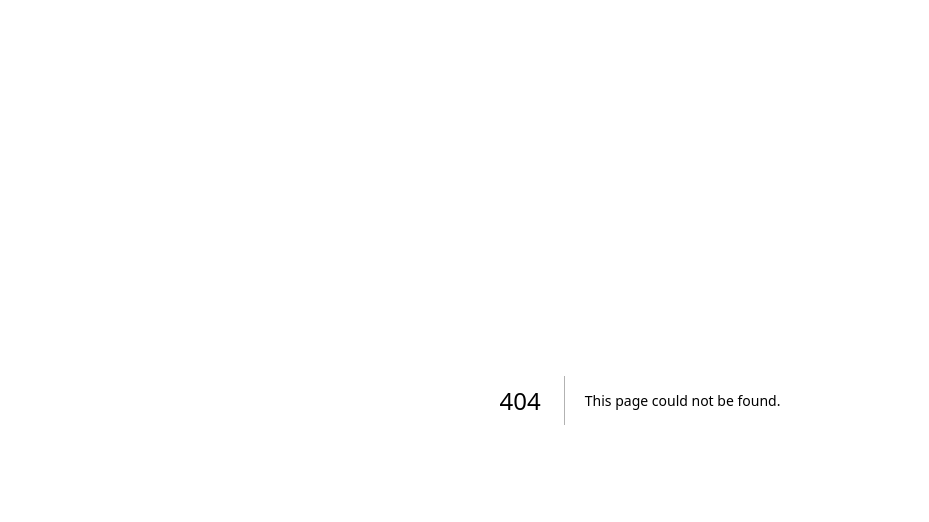
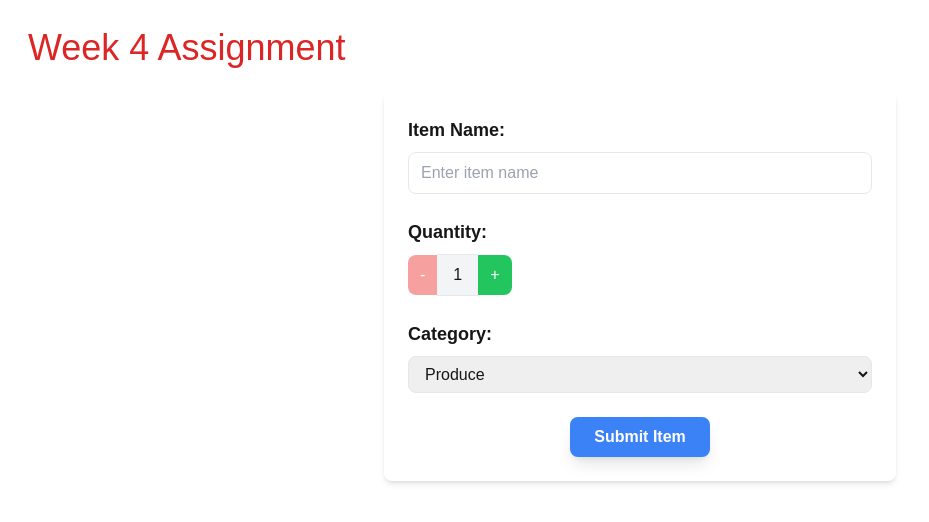
Before and after one commit to nicdraffin/cprg306-assignments, a Next.js app: page /week-5 in a window 1280 px wide. Before the commit this address had no page. Shown: the top 522 px of the page, without its empty margins (0-929 px from the left). Built offline with nearby package versions, Linux system fonts and the light colour scheme.

Commit message:
Completed Assignment 5
All Items for assignment have been completed and styling.

```diff
--- a/app/page.js
+++ b/app/page.js
@@ -7,7 +7,7 @@ export default function Home() {
       <Link href="./week-2/" className="underline text-cyan-600 hover:text-cyan-300">Week 2 Page</Link> <br></br>
       <Link href="./week-3/" className="underline text-cyan-600 hover:text-cyan-300">Week 3 Page</Link> <br></br>
       <Link href="./week-4/" className="underline text-cyan-600 hover:text-cyan-300">Week 4 Page</Link> <br></br>
-
+      <Link href="./week-5/" className="underline text-cyan-600 hover:text-cyan-300">Week 5 Page</Link> <br></br>
     </main>
   );
 }
--- /dev/null
+++ b/app/week-5/new-item.js
@@ -0,0 +1,118 @@
+"use client";
+
+import { useState } from "react";
+
+export default function NewItem() {
+  const [quantity, setQuantity] = useState(1);
+  const [name, setName] = useState("");
+  const [category, setCategory] = useState("Produce");
+
+  const increment = () => {
+    if (quantity < 20) {
+      setQuantity((prevQuantity) => prevQuantity + 1);
+    }
+  };
+
+  const decrement = () => {
+    if (quantity > 1) {
+      setQuantity((prevQuantity) => prevQuantity - 1);
+    }
+  };
+
+  const handleSubmit = (event) => {
+    event.preventDefault();
+
+    const item = {
+      name,
+      quantity,
+      category,
+    };
+
+    console.log(item);
+
+    alert(`
+      Name: ${name}
+      Quantity: ${quantity}
+      Category: ${category}
+    `);
+
+    setName("");
+    setQuantity(1);
+    setCategory("Produce");
+  };
+
+  return (
+    <form onSubmit={handleSubmit} className="bg-white p-6 max-w-lg mx-auto rounded-lg shadow-md space-y-6">
+      {/* Item Name */}
+      <div className="flex flex-col">
+        <label htmlFor="name" className="text-lg font-semibold mb-2">Item Name:</label>
+        <input
+          id="name"
+          type="text"
+          value={name}
+          onChange={(e) => setName(e.target.value)}
+          required
+          className="border px-3 py-2 rounded-lg focus:outline-none focus:ring-2 focus:ring-green-500"
+          placeholder="Enter item name"
+        />
+      </div>
+
+      {/* Quantity Controls */}
+      <div className="flex flex-col">
+        <label className="text-lg font-semibold mb-2">Quantity:</label>
+        <div className="flex items-center">
+          <button
+            type="button"
+            onClick={decrement}
+            disabled={quantity === 1}
+            className="px-3 py-2 bg-red-500 text-white rounded-l-lg hover:bg-red-600 disabled:opacity-50"
+          >
+            -
+          </button>
+          <span className="px-4 py-2 bg-gray-100 border-t border-b">{quantity}</span>
+          <button
+            type="button"
+            onClick={increment}
+            disabled={quantity === 20}
+            className="px-3 py-2 bg-green-500 text-white rounded-r-lg hover:bg-green-600 disabled:opacity-50"
+          >
+            +
+          </button>
+        </div>
+      </div>
+
+      {/* Category Selection */}
+      <div className="flex flex-col">
+        <label htmlFor="category" className="text-lg font-semibold mb-2">Category:</label>
+        <select
+          id="category"
+          value={category}
+          onChange={(e) => setCategory(e.target.value)}
+          className="border px-3 py-2 rounded-lg focus:outline-none focus:ring-2 focus:ring-blue-500"
+        >
+          <option value="produce">Produce</option>
+          <option value="dairy">Dairy</option>
+          <option value="bakery">Bakery</option>
+          <option value="meat">Meat</option>
+          <option value="frozen">Frozen Foods</option>
+          <option value="canned">Canned Goods</option>
+          <option value="dry">Dry Goods</option>
+          <option value="beverages">Beverages</option>
+          <option value="snacks">Snacks</option>
+          <option value="household">Household</option>
+          <option value="other">Other</option>
+        </select>
+      </div>
+
+      {/* Submit Button */}
+      <div className="text-center">
+        <button
+          type="submit"
+          className="px-6 py-2 bg-blue-500 text-white font-semibold rounded-lg shadow-lg hover:bg-blue-600"
+        >
+          Submit Item
+        </button>
+      </div>
+    </form>
+  );
+}
--- /dev/null
+++ b/app/week-5/page.js
@@ -0,0 +1,11 @@
+import NewItem from "./new-item";
+
+export default function SimpleCounter() {
+
+  return (
+    <main className="p-7 align-middle backdrop-blur-2xl">
+        <h1 className="text-4xl text-red-600 mb-6">Week 4 Assignment</h1>
+        <NewItem />
+    </main>
+  );
+}
```
